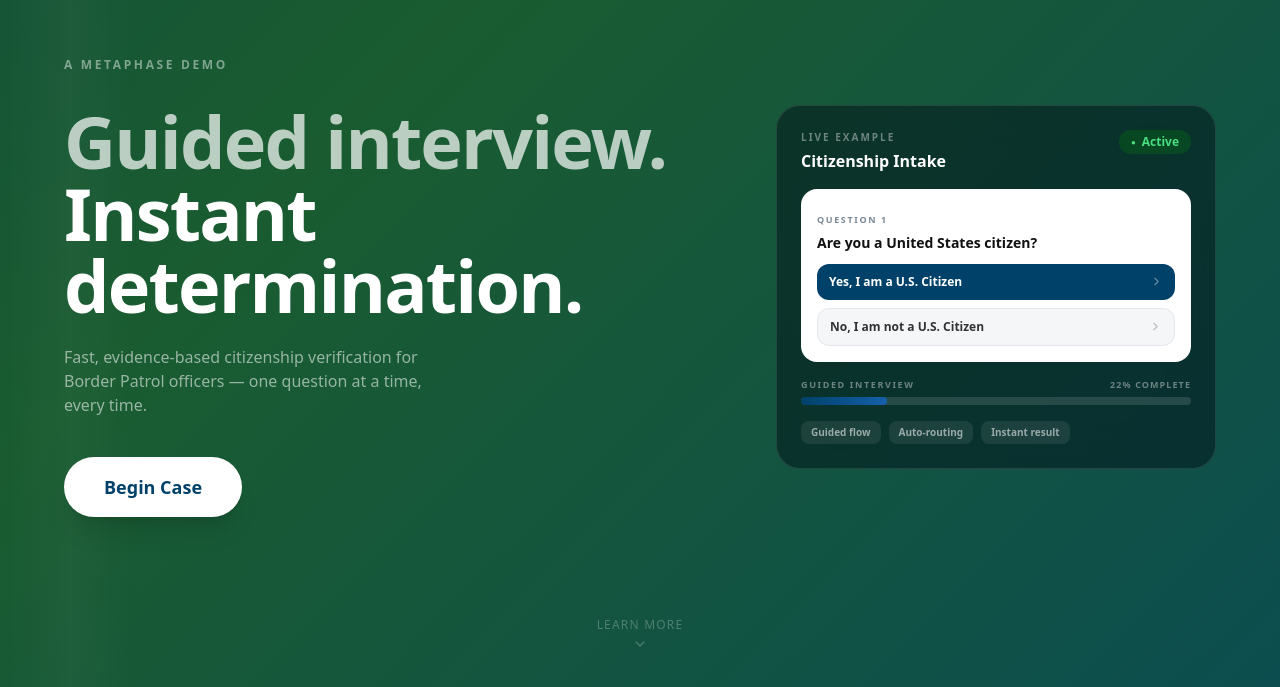
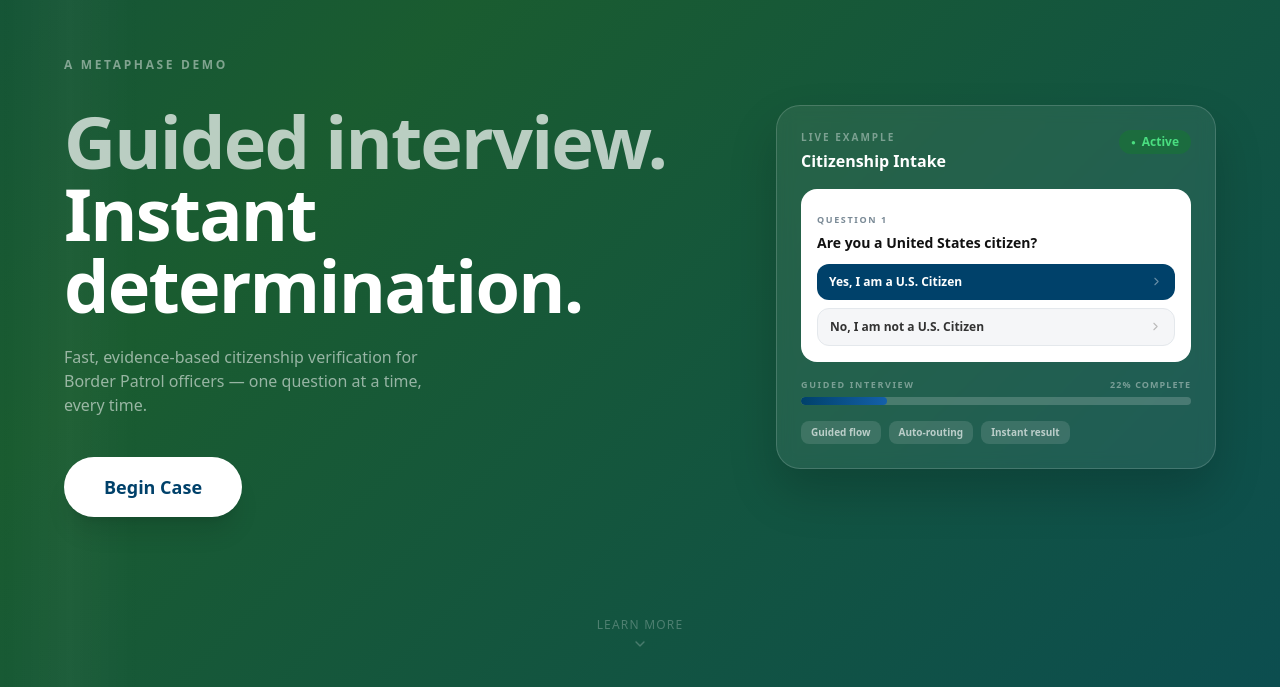
Before and after one commit to ellietngo/VeriCase-Demo, a React (Vite) app: page / in a window 1280 px wide. Shown: the part 113-800 px from the top of the page. Built offline with nearby package versions, Linux system fonts and the light colour scheme.

Commit message:
Integrate demo card with hero: frosted glass instead of dark opaque bg

```diff
--- a/src/pages/LandingPage.tsx
+++ b/src/pages/LandingPage.tsx
@@ -81,9 +81,10 @@ export default function LandingPage() {
             <div
               className="rounded-3xl p-6"
               style={{
-                background: 'rgba(0,10,20,0.45)',
-                backdropFilter: 'blur(20px)',
-                border: '1px solid rgba(255,255,255,0.10)',
+                background: 'rgba(255,255,255,0.07)',
+                backdropFilter: 'blur(8px)',
+                border: '1px solid rgba(255,255,255,0.16)',
+                boxShadow: '0 24px 48px rgba(0,0,0,0.18)',
               }}
             >
               {/* Card header */}
@@ -140,7 +141,7 @@ export default function LandingPage() {
                 </div>
                 <div
                   className="w-full rounded-full overflow-hidden"
-                  style={{ height: 8, background: 'rgba(255,255,255,0.12)' }}
+                  style={{ height: 8, background: 'rgba(255,255,255,0.18)' }}
                 >
                   <div
                     style={{
@@ -159,7 +160,7 @@ export default function LandingPage() {
                   <span
                     key={chip}
                     className="text-[10px] font-semibold px-2.5 py-1 rounded-lg"
-                    style={{ background: 'rgba(255,255,255,0.08)', color: 'rgba(255,255,255,0.55)' }}
+                    style={{ background: 'rgba(255,255,255,0.12)', color: 'rgba(255,255,255,0.65)' }}
                   >
                     {chip}
                   </span>
```
